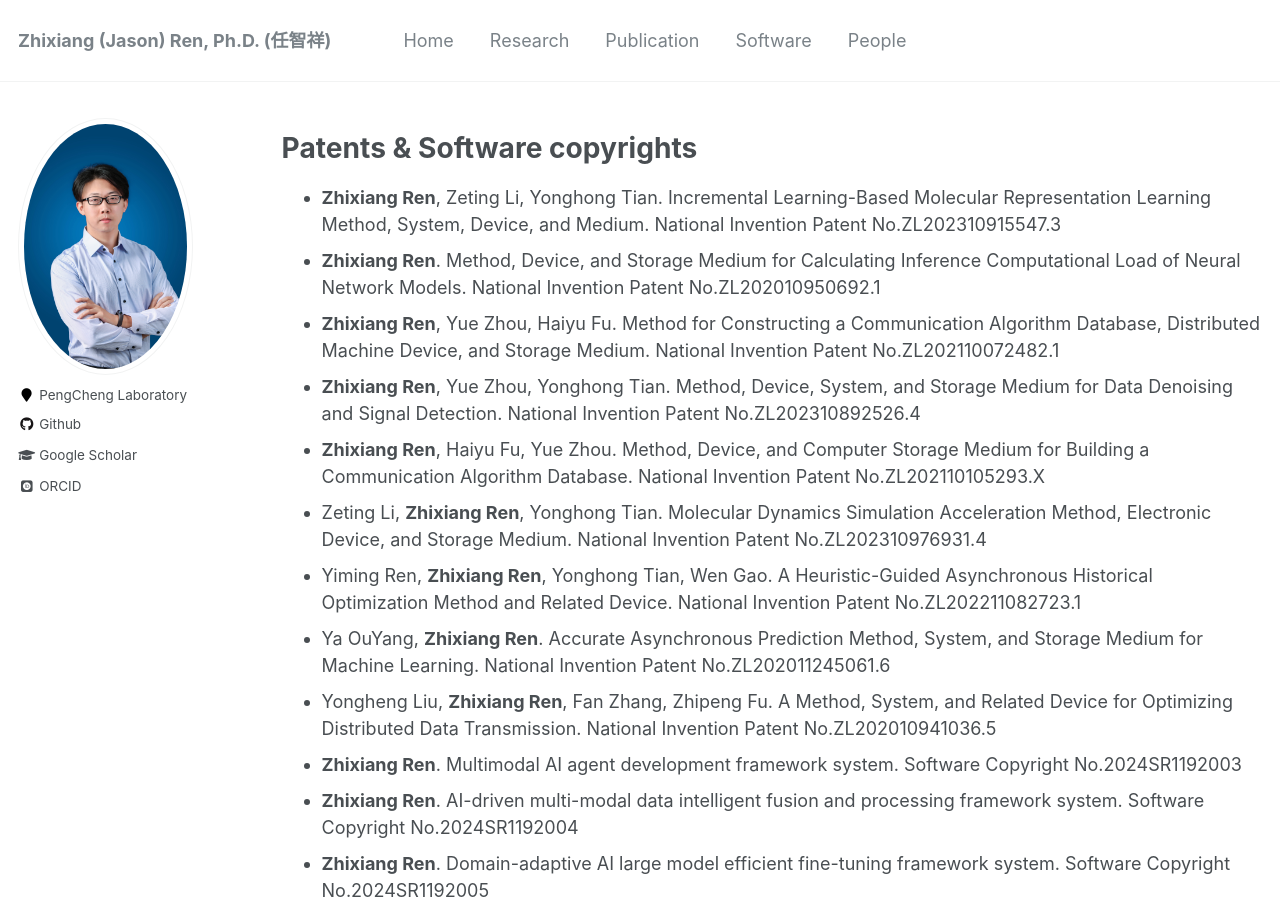
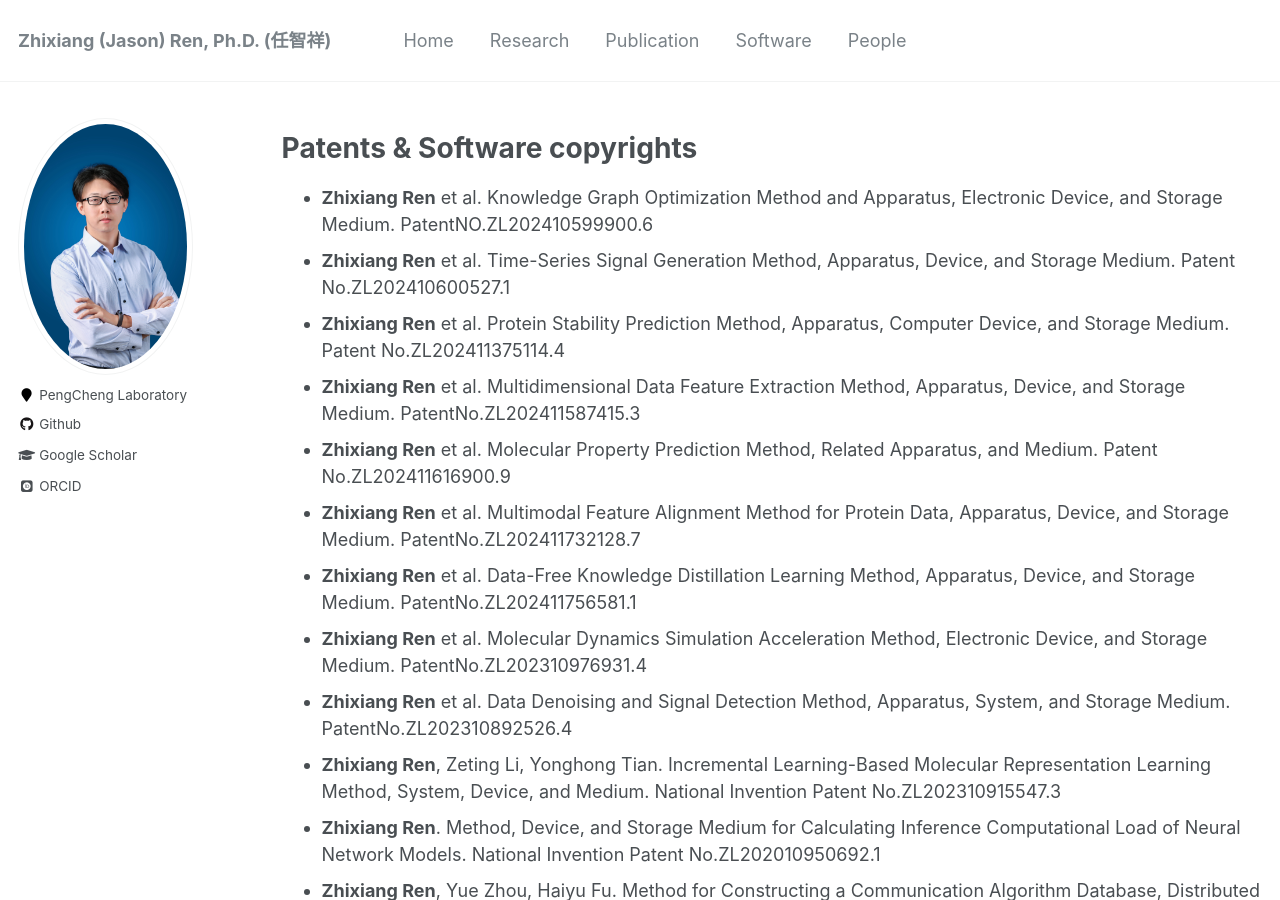
Before and after one commit to zhixiang-ren/zhixiang-ren.github.io, a Jekyll site: the page built from _pages/Software.html, in a window 1280 px wide and 900 px high. Built offline with Jekyll 4.4.1, drawn with Linux system fonts in a browser that asks for light colours; some web fonts are replaced.

Commit message:
Update Software.html

```diff
--- a/_pages/Software.html
+++ b/_pages/Software.html
@@ -7,6 +7,33 @@ author_profile: true
 
 <h1>Patents & Software copyrights</h1>
 <ul>
+  <li>
+      <strong>Zhixiang Ren</strong> et al. Knowledge Graph Optimization Method and Apparatus, Electronic Device, and Storage Medium. PatentNO.ZL202410599900.6
+  </li>
+  <li>
+      <strong>Zhixiang Ren</strong> et al. Time-Series Signal Generation Method, Apparatus, Device, and Storage Medium. Patent No.ZL202410600527.1
+  </li>
+  <li>
+      <strong>Zhixiang Ren</strong> et al. Protein Stability Prediction Method, Apparatus, Computer Device, and Storage Medium. Patent No.ZL202411375114.4
+  </li>
+  <li>
+      <strong>Zhixiang Ren</strong> et al. Multidimensional Data Feature Extraction Method, Apparatus, Device, and Storage Medium. PatentNo.ZL202411587415.3
+  </li>
+  <li>
+      <strong>Zhixiang Ren</strong> et al. Molecular Property Prediction Method, Related Apparatus, and Medium. Patent No.ZL202411616900.9
+  </li>
+  <li>
+      <strong>Zhixiang Ren</strong> et al. Multimodal Feature Alignment Method for Protein Data, Apparatus, Device, and Storage Medium. PatentNo.ZL202411732128.7
+  </li>
+  <li>
+      <strong>Zhixiang Ren</strong> et al. Data-Free Knowledge Distillation Learning Method, Apparatus, Device, and Storage Medium. PatentNo.ZL202411756581.1
+  </li>
+  <li>
+      <strong>Zhixiang Ren</strong> et al. Molecular Dynamics Simulation Acceleration Method, Electronic Device, and Storage Medium. PatentNo.ZL202310976931.4
+  </li>
+  <li>
+      <strong>Zhixiang Ren</strong> et al. Data Denoising and Signal Detection Method, Apparatus, System, and Storage Medium. PatentNo.ZL202310892526.4
+  </li>
   <li>
       <strong>Zhixiang Ren</strong>, Zeting Li, Yonghong Tian. Incremental Learning-Based Molecular Representation Learning Method, System, Device, and Medium. National Invention Patent No.ZL202310915547.3
   </li>
```
